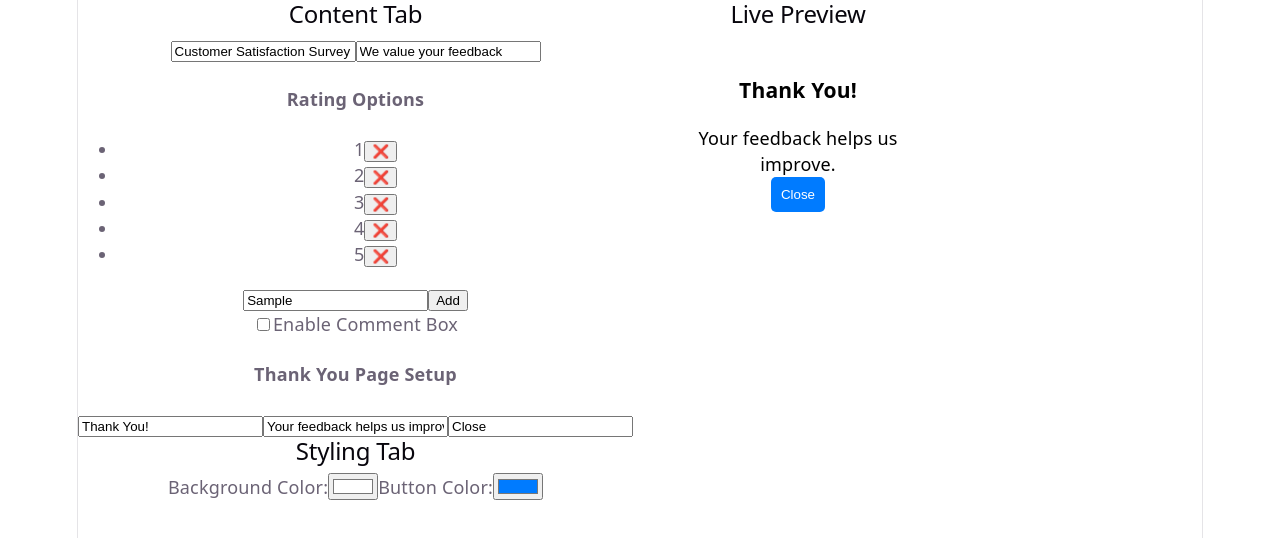
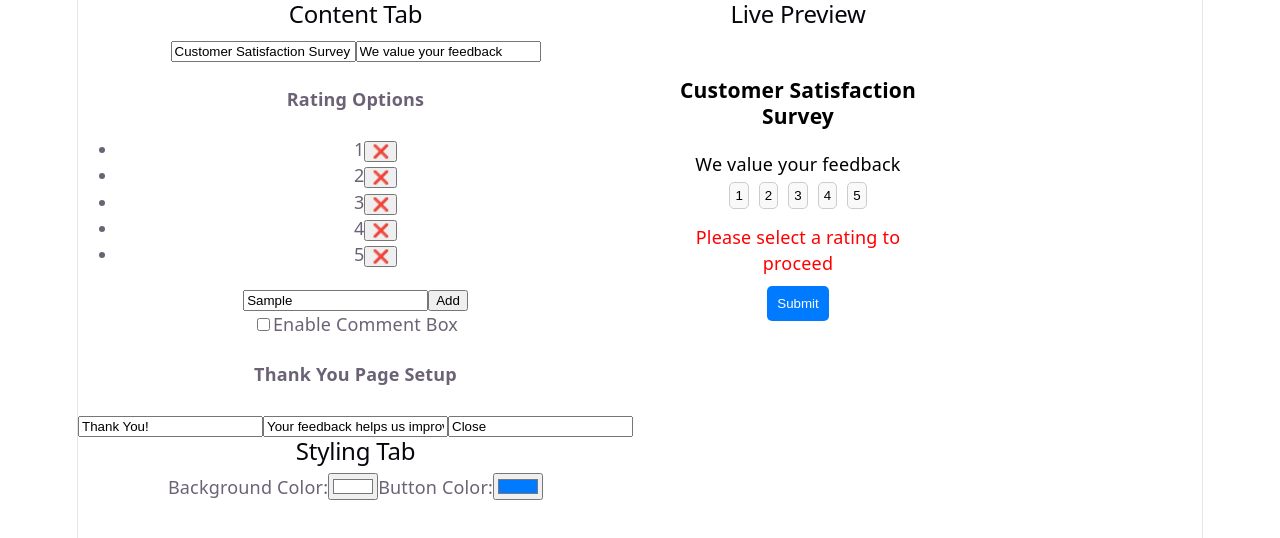
Before and after one commit to codesage9/Customer_Satisfaction_CSAT, a React (Vite) app: page / in a window 1280 px wide. Both pictures are taken after typing "Sample" into the empty fields and a click on the button "Submit". Shown: the top 538 px of the page. Built offline with nearby package versions, Linux system fonts and the light colour scheme.

Commit message:
Selection check / Selection is mendatory

```diff
--- a/src/components/Preview.jsx
+++ b/src/components/Preview.jsx
@@ -3,6 +3,7 @@ import { useState } from "react";
 function Preview({ content, style, ratings, showComment, comment, thankYou }) {
   const [submitted, setSubmitted] = useState(false);
   const [selectedRating, setSelectedRating] = useState(null);
+  const [error, setError] = useState("");   // NEW: error message state
 
   if (submitted) {
     return (
@@ -50,25 +51,28 @@ function Preview({ content, style, ratings, showComment, comment, thankYou }) {
         {ratings.map((r, i) => (
           <button
             key={i}
-            onClick={() => setSelectedRating(r)} // ✅ set selected rating
+            onClick={() => {
+              setSelectedRating(r);
+              setError(""); // clear error once a rating is chosen
+            }}
             style={{
               margin: "5px",
               padding: "5px",
               border: "1px solid #ccc",
               borderRadius: "5px",
               backgroundColor:
-                selectedRating === r ? "#007bff" : "#f9f9f9", // ✅ highlight selected
-              color: selectedRating === r ? "#fff" : "#000", // ✅ white text if selected
+                selectedRating === r ? "#007bff" : "#f9f9f9",
+              color: selectedRating === r ? "#fff" : "#000",
               cursor: "pointer",
             }}
             onMouseEnter={(e) =>
               (e.target.style.backgroundColor =
                 selectedRating === r ? "#0056b3" : "#e0e0e0")
-            } // ✅ hover effect
+            }
             onMouseLeave={(e) =>
               (e.target.style.backgroundColor =
                 selectedRating === r ? "#007bff" : "#f9f9f9")
-            } // ✅ reset after hover
+            }
           >
             {r}
           </button>
@@ -84,6 +88,11 @@ function Preview({ content, style, ratings, showComment, comment, thankYou }) {
         />
       )}
 
+      {/* NEW: Error message */}
+      {error && (
+        <p style={{ color: "red", marginBottom: "10px" }}>{error}</p>
+      )}
+
       <button
         style={{
           backgroundColor: style.buttonColor,
@@ -92,7 +101,13 @@ function Preview({ content, style, ratings, showComment, comment, thankYou }) {
           border: "none",
           borderRadius: "5px",
         }}
-        onClick={() => setSubmitted(true)}
+        onClick={() => {
+          if (!selectedRating) {
+            setError("Please select a rating to proceed"); // block submission
+            return;
+          }
+          setSubmitted(true);
+        }}
       >
         Submit
       </button>
```
